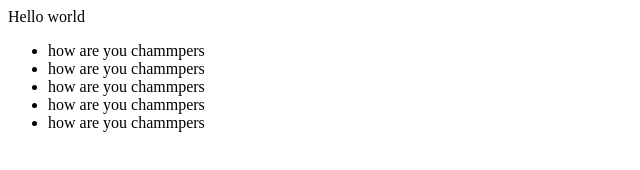
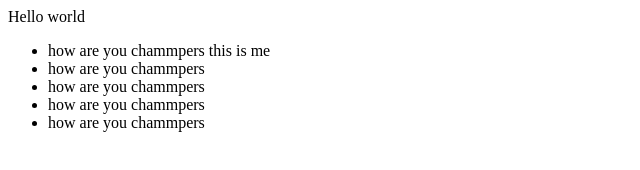
Before and after one commit to traumega/lib, a plain HTML site: page index.html in a window 1280 px wide. Shown: the full height of the page, 0-640 px from the left. Drawn offline with Linux system fonts and the light colour scheme.

Commit message:
Update index.html

```diff
--- a/index.html
+++ b/index.html
@@ -1,6 +1,6 @@
 <div class = "first">Hello world</div>
 <ul>
-		<li>how are you chammpers</li>
+		<li>how are you chammpers this is me</li>
 		<li>how are you chammpers</li>
 		<li>how are you chammpers</li>
 		<li>how are you chammpers</li>
```
